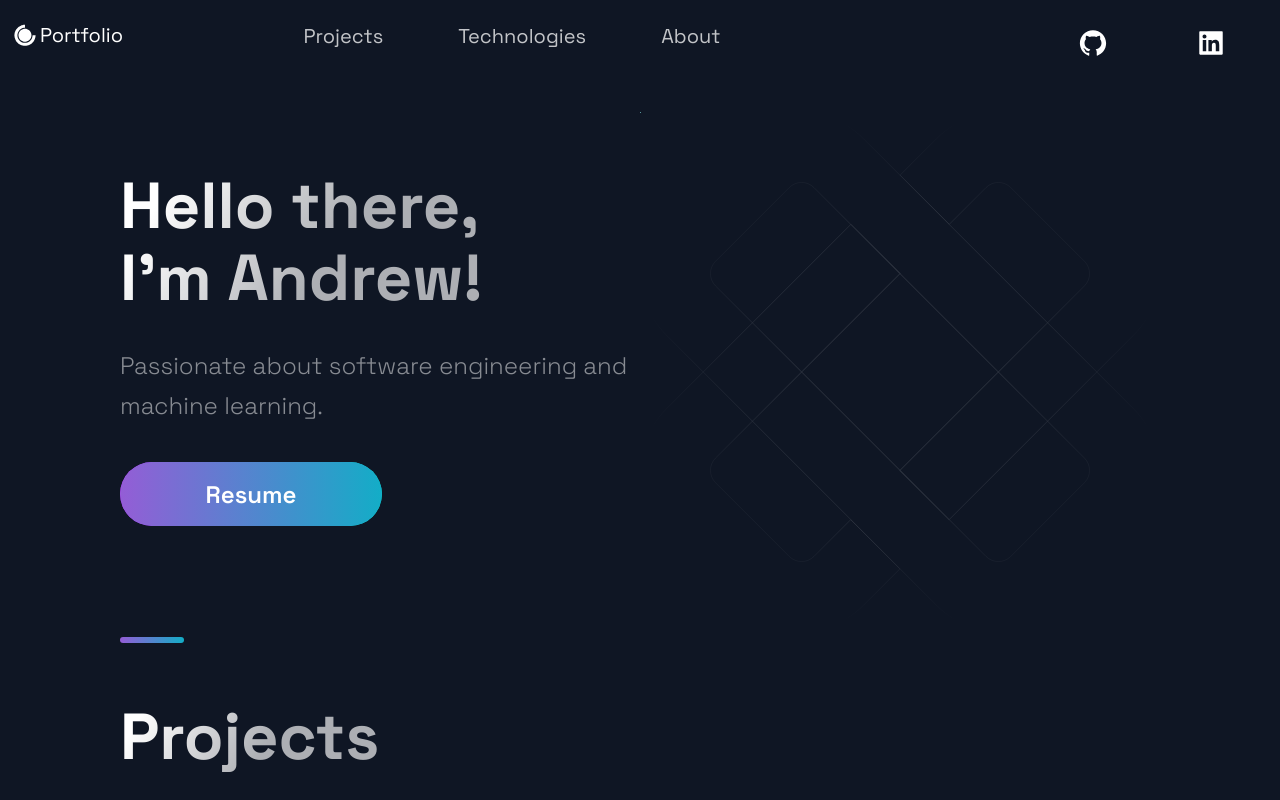
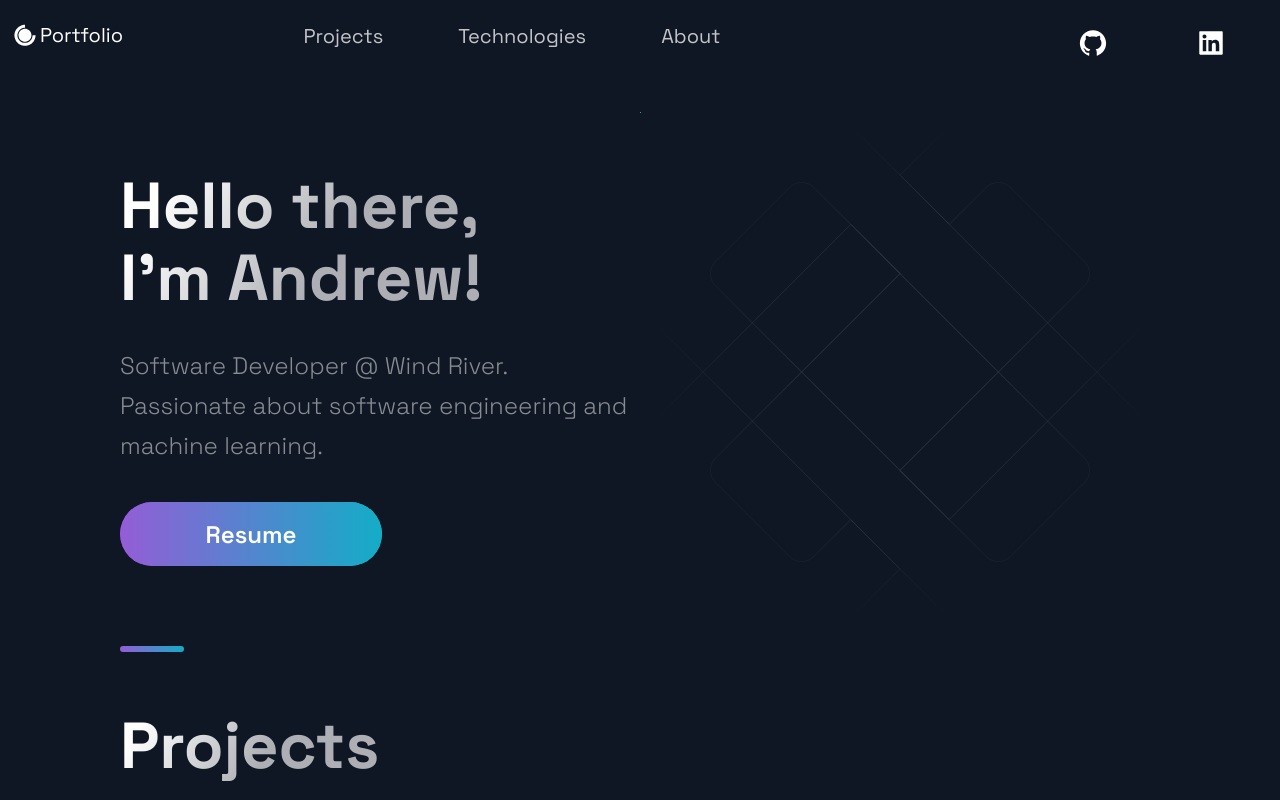
Before and after one commit to zhangandrew37/portfolio, a Next.js app: page / in a window 1280 px wide. Shown: the top 800 px of the page. Built offline with nearby package versions, Linux system fonts and the light colour scheme.

Commit message:
update: names

```diff
--- a/src/components/Hero/Hero.js
+++ b/src/components/Hero/Hero.js
@@ -16,7 +16,8 @@ const Hero = () => (
         I'm Andrew!
       </SectionTitle>
       <SectionText>
-        Passionate about software engineering and machine learning.
+        Software Developer @ Wind River. Passionate about software engineering
+        and machine learning.
       </SectionText>
       <Button onClick={() => (window.location = "../../../public/resume.pdf")}>
         Resume
```
Also changed, not shown: 3 other files (tests, documents, lock files or other folders).
